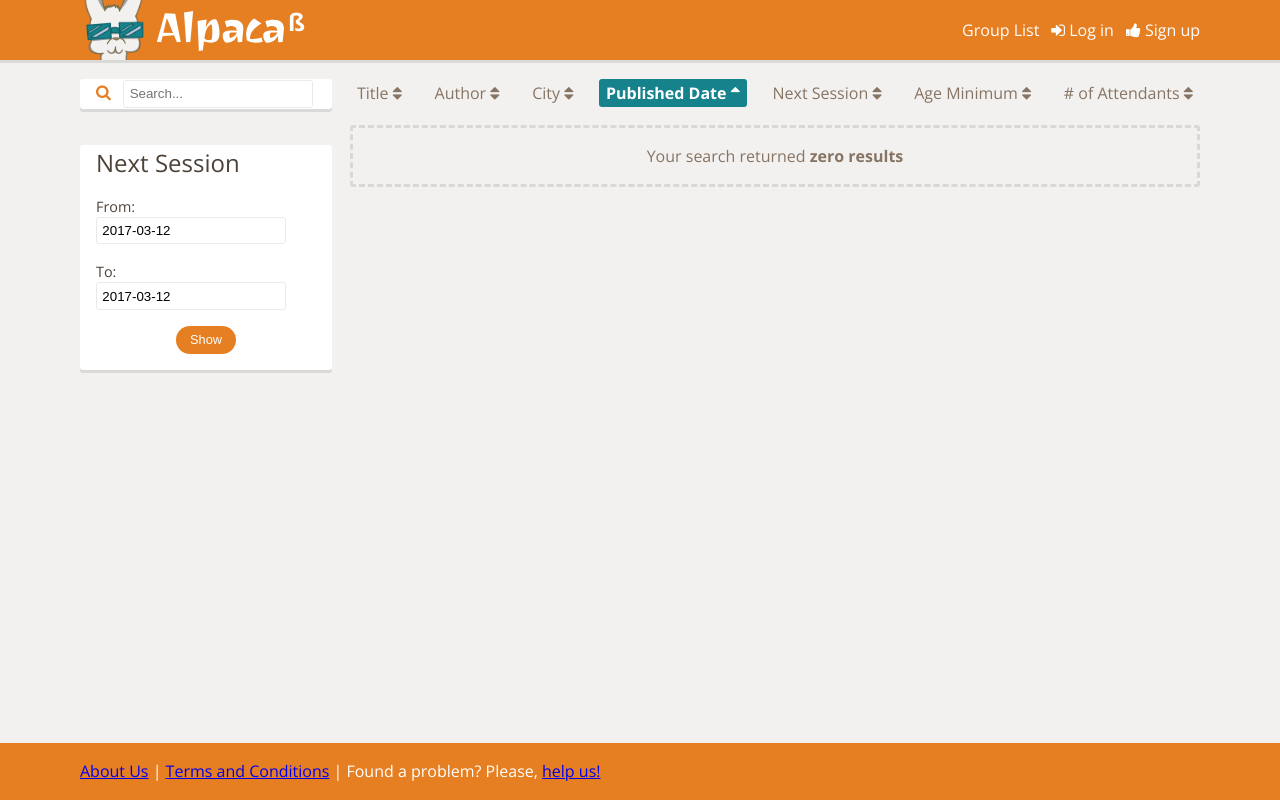
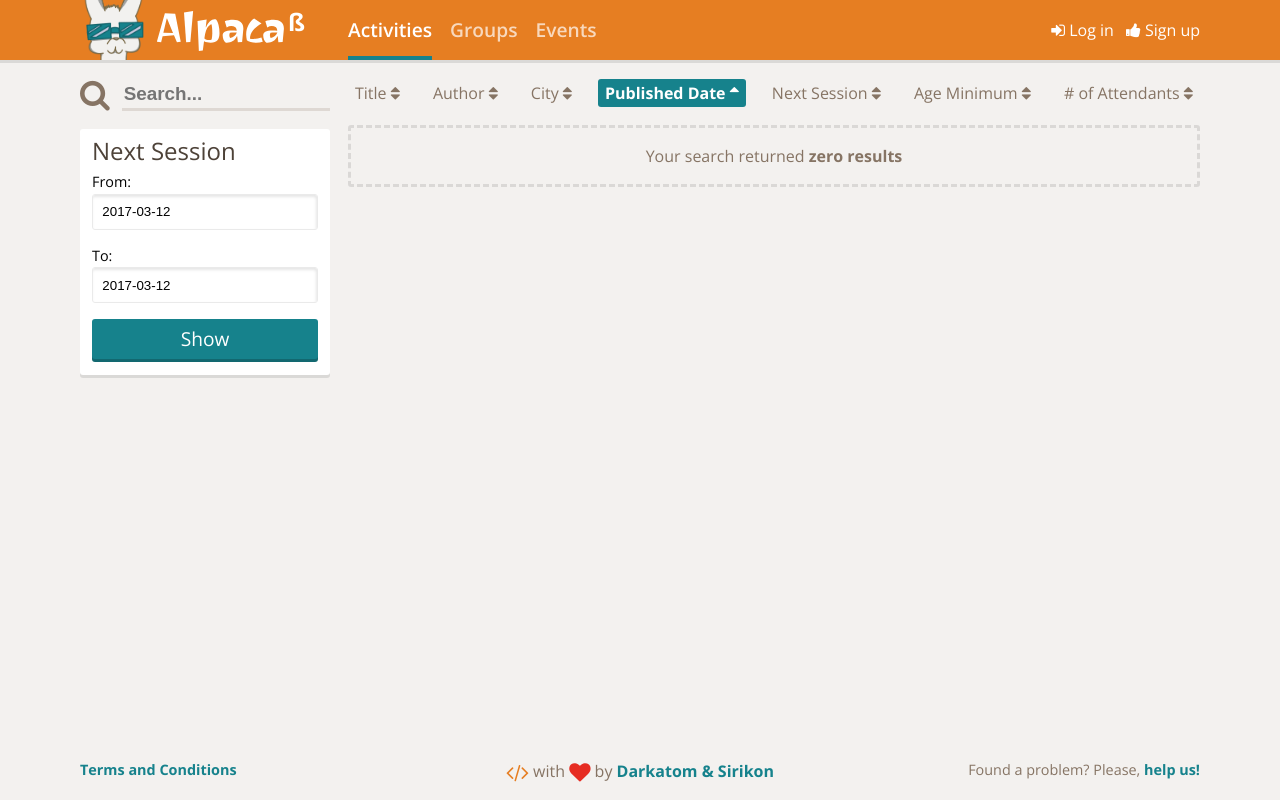
Before and after one commit to Sirikon/WarLlama, a Django app: page / in a window 1280 px wide. Run offline with Django 3.2, Linux system fonts and the light colour scheme; data that the repository does not hold is empty; style sheets or scripts are compiled from the project's sources; parts of the project's set-up code (start-up, migrations or seed data) failed here and were passed over; some libraries are stand-ins or nearby versions.

Commit message:
More work on UI

```diff
--- a/src/Alpaca/templates/Alpaca/group-index/visuals/_group-filter-panel.html
+++ b/src/Alpaca/templates/Alpaca/group-index/visuals/_group-filter-panel.html
@@ -1,7 +1,7 @@
 {% load i18n %}
 
-<div class="al-content-panel al-content-sidebar">
-    <h2>{% trans "Show" %}</h2>
+<div class="al-sidebar-section">
+    <h2 class="al-sidebar-section-title">{% trans "Show" %}</h2>
     <form name="filter_form" method="GET" class="al-form-base al-panel-form">
         <input type="radio" name="filter" onclick="location.href=this.value;" value="?filter=all"
             {% if current_filter == "all" or current_filter is None %} checked {% endif %}>
--- a/src/Alpaca/templates/Alpaca/index.html
+++ b/src/Alpaca/templates/Alpaca/index.html
@@ -1,23 +1,10 @@
 {% extends './shared/layouts/_layout.html' %}
 {% load i18n %}
 
-{% block title %}
+{% block content %}
     <!-- Tomorrow sessions bar goes here -->
-{% endblock %}
-
-{% block content %}
     <div class="al-flex-row al-flex-stretch-content">
-        <div class="al-flex-column">
-            {% if user.is_authenticated %}
-                <a href="{% url 'alpaca:new_activity' %}" class="al-button al-margin-top">
-                    <i class="fa fa-plus" aria-hidden="true"></i>
-                    <span>{% trans "New Activity" %}</span>
-                </a>
-                <a href="{% url 'alpaca:new_group' %}" class="al-button al-margin-top">
-                    <i class="fa fa-plus" aria-hidden="true"></i>
-                    <span>{% trans "New Group" %}</span>
-                </a>
-            {% endif %}
+        <div class="al-flex-column al-sidebar">
 
             {% include "./shared/visuals/_search-bar.html" %}
 
@@ -25,8 +12,8 @@
                 {% include "./shared/visuals/_filter-panel.html" %}
             {% endif %}
 
-            <!-- Where Panel -->
-            {% include "./shared/visuals/_form-panel.html" %}
+            <!-- When Panel -->
+            {% include "./shared/visuals/_when-panel.html" %}
         </div>
         <div class="al-flex-grow">
             <div class="al-margin-left">
--- a/src/Alpaca/templates/Alpaca/shared/layouts/_layout.html
+++ b/src/Alpaca/templates/Alpaca/shared/layouts/_layout.html
@@ -13,7 +13,7 @@
     <body>
         <div class="al-header">
             <div class="al-header-content al-flex-row">
-                <div class="al-flex-row">
+                <div class="al-flex-row al-header-logo-wrapper">
                     <a href="/">
                         <div class="al-header-logo">
                             <div class="al-header-logo-face" style="background-image: url({% static 'Al-Paquita_Branding.png' %});"></div>
@@ -22,11 +22,40 @@
                     </a>
                     <h3 class="al-header-subtitle">ß</h3>
                 </div>
-                <div class="al-flex-grow">
+                <div class="al-header-navigation al-flex-grow">
+                    {% url 'alpaca:index' as index_url %}
+                    {% url 'alpaca:group_index' as group_index_url %}
 
+                    {% if user.is_authenticated %}
+                        {% if request.path == index_url %}
+                            <a href="{% url 'alpaca:new_activity' %}" class="al-button al-button-inline al-header-navigation-action">
+                                <i class="fa fa-plus" aria-hidden="true"></i>
+                                <span>{% trans "New Activity" %}</span>
+                            </a>
+                        {% endif %}
+
+                        {% if request.path == group_index_url %}
+                            <a href="{% url 'alpaca:new_group' %}" class="al-button al-button-inline al-header-navigation-action">
+                                <i class="fa fa-plus" aria-hidden="true"></i>
+                                <span>{% trans "New Group" %}</span>
+                            </a>
+                        {% endif %}
+                    {% endif %}
+
+                    {% comment %}TODO: Translate this{% endcomment %}
+                    {% spaceless %}
+                    <a
+                    class="al-header-navigation-option {% if request.path == index_url %}active{% endif %}"
+                    href="{{ index_url }}">Activities</a>
+                    <a
+                    class="al-header-navigation-option {% if request.path == group_index_url %}active{% endif %}"
+                    href="{{ group_index_url }}">Groups</a>
+                    <a
+                    class="al-header-navigation-option">Events</a>
+                    {% endspaceless %}
                 </div>
                 <div class="al-header-menu al-flex-row">
-                    <a href="{% url 'alpaca:group_index'%}"> {% trans "Group List" %}</a>
+                    {% comment %}<a href="{% url 'alpaca:group_index'%}"> {% trans "Group List" %}</a>{% endcomment %}
                     {% if user.is_authenticated %}
                         <a href="/profile/{{user.username}}">
                             <i class="fa fa-sliders"></i>
@@ -49,9 +78,27 @@
 
         <div class="al-footer">
             <div class="al-footer-content">
-                <p><a href="{% url 'alpaca:about_us'%}">{% trans "About Us" %}</a>
-                 | <a href="{% url 'alpaca:terms_conditions'%}">{% trans "Terms and Conditions" %}</a>
-                 | {% trans "Found a problem? Please," %} <a href="https://github.com/Darkatom/WarLlama/issues">{% trans "help us!" %}</a></p>
+                <p class="al-text-center">
+
+
+                    <i class="fa fa-lg fa-code"></i>
+                    <span>with</span>
+                    <i class="fa fa-lg fa-heart"></i>
+                    <span>by</span>
+                    <a class="al-footer-link" href="{% url 'alpaca:about_us'%}">Darkatom & Sirikon</a>
+
+                    <span class="al-float-right al-footer-side-detail">
+                        {% trans "Found a problem? Please," %}
+                        <a class="al-footer-link" href="https://github.com/Darkatom/WarLlama/issues">{% trans "help us!" %}</a>
+                    </span>
+
+                    <span class="al-float-left al-footer-side-detail">
+                        <a class="al-footer-link" href="{% url 'alpaca:terms_conditions'%}">
+                            {% trans "Terms and Conditions" %}
+                        </a>
+                    </span>
+
+                </p>
             </div>
         </div>
     </body>
--- a/src/Alpaca/templates/Alpaca/shared/visuals/_search-bar.html
+++ b/src/Alpaca/templates/Alpaca/shared/visuals/_search-bar.html
@@ -1,11 +1,6 @@
 {% load i18n %}
 
-<div class="al-content-panel al-content-sidebar">
-    <form name="search_form" method="GET" class="al-panel-form">
-        <span>
-            <i class="fa fa-search al-icon" aria-hidden="true"></i>
-            &nbsp;
-            <input type="text" class="search-bar" name="search" placeholder="{% trans 'Search...' %}">
-        </span>
-    </form>
-</div>
+<form class="al-search-bar al-flex-row al-flex-align-end" name="search_form" method="GET">
+    <i class="fa fa-search al-search-bar-magnifier" aria-hidden="true"></i>
+    <input type="text" class="al-search-bar-input" name="search" placeholder="{% trans 'Search...' %}">
+</form>
--- /dev/null
+++ b/src/Alpaca/templates/Alpaca/shared/visuals/_when-panel.html
@@ -0,0 +1,19 @@
+{% load i18n %}
+
+<div class="al-sidebar-section al-when-panel">
+    <h2 class="al-sidebar-section-title">{{ form_title }}</h2>
+    <form method="POST" class="al-form-base">
+        {% csrf_token %}
+        {{ form.as_p }}
+        <div class="al-submit-wrapper">
+            <input type="submit" class="al-button" name="{{ form_name }}" value="{{ submit_text }}"/>
+        </div>
+    </form>
+
+    {% if rich_field_name is not None and rich_field_name != "" %}
+        <script>
+            CKEDITOR.replace( '{{ rich_field_name }}' );
+        </script>
+    {% endif %}
+    {% block other-content %}{% endblock %}
+</div>
--- a/src_front/sass/main.scss
+++ b/src_front/sass/main.scss
@@ -8,6 +8,9 @@
 @import './shared/visuals/card';
 @import './shared/visuals/empty';
 @import './shared/visuals/floating-box';
+@import './shared/visuals/order-bar';
+@import './shared/visuals/search-bar';
+@import './shared/visuals/when-panel';
 
 @import './activity/activity';
 
--- a/src_front/sass/shared/_flex.scss
+++ b/src_front/sass/shared/_flex.scss
@@ -41,4 +41,8 @@
     &-align-start {
         align-items: flex-start;
     }
+
+    &-align-end {
+        align-items: flex-end;
+    }
 }
--- a/src_front/sass/shared/_global.scss
+++ b/src_front/sass/shared/_global.scss
@@ -91,6 +91,14 @@ body {
     float: right;
 }
 
+.al-float-left {
+    float: left;
+}
+
+.al-text-center {
+    text-align: center;
+}
+
 .al-margin-top {
     margin-top: 18px;
 }
--- a/src_front/sass/shared/_layout.scss
+++ b/src_front/sass/shared/_layout.scss
@@ -15,6 +15,11 @@ $header-height: 60px;
         display: flex;
         align-items: center;
         height: $header-height;
+
+        &-wrapper.al-flex-row {
+            justify-content: flex-start;
+            min-width: 250px + 18px;
+        }
 
         &-face {
             width: 67px;
@@ -50,6 +55,37 @@ $header-height: 60px;
         }
     }
 
+    &-navigation {
+        &-option {
+            text-decoration: none;
+            display: inline-block;
+            line-height: 60px;
+            font-size: 1.2em;
+            font-weight: 600;
+            margin-right: 18px;
+            color: rgba(255,255,255,0.7);
+            box-shadow: inset 0px 0px 0px $accent;
+            transition: all 0.1s ease;
+
+            &:hover:not(.active) {
+                color: rgba(255,255,255,0.9);
+                box-shadow: inset 0px -2px 0px $accent;
+            }
+
+            &.active {
+                color: white;
+                box-shadow: inset 0px -4px 0px $accent;
+            }
+        }
+        &-action.al-button {
+            float: right;
+            font-size: 1.2em;
+            line-height: 40px;
+            margin-top: 8px;
+            padding: 0 10px;
+        }
+    }
+
     &-menu {
         margin: 0;
         text-align: right;
@@ -63,26 +99,21 @@ $header-height: 60px;
     }
 }
 
-.al-order-bar {
-    width: 100%;
+.al-sidebar {
+    width: 250px;
+    max-width: 250px;
 
-    margin: 18px 0;
+    &-section {
+        @extend .al-panel;
+        margin-top: 18px;
+        width: 100%;
+        box-sizing: border-box;
+        padding: 5px 12px 10px 12px;
 
-    display: flex;
-    flex-direction: row;
-    flex-wrap: wrap;
-    justify-content: space-between;
-
-    &-item {
-        text-decoration: none;
-        color: $gray;
-        padding: 3px 7px;
-        border-radius: 3px;
-
-        &--active {
-            background-color: $accent;
-            color: white;
-            font-weight: bold;
+        &-title {
+            font-weight: 300;
+            color: $dark-gray;
+            margin: 0;
         }
     }
 }
@@ -111,20 +142,10 @@ $header-height: 60px;
 
         hr { border: none; border-bottom: 2px solid rgba($gray, 0.1); margin: 0.7em 0; }
     }
-
-    &-sidebar {
-        width: 220px;
-
-        h1, h2, h3 {
-            margin: 0;
-            font-weight: 300;
-            font-style: normal;
-        }
-    }
 }
 
 .al-footer {
-    background-color: $brand;
+    // background-color: $brand;
 
     right: 0;
     bottom: 0;
@@ -134,9 +155,33 @@ $header-height: 60px;
     padding: 0.10rem;
 
     &-content {
-        color: #fff;
+        color: $gray;
         max-width: $responsive-breakpoint;
         margin: auto;
         padding: 0 20px;
     }
+
+    &-link {
+        color: $accent;
+        text-decoration: none;
+        font-weight: bold;
+    }
+
+    &-side-detail {
+        font-size: .9em;
+        width: 250px;
+        text-align: left;
+
+        &.al-float-right {
+            text-align: right;
+        }
+    }
+
+    .fa-code {
+        color: $brand;
+    }
+
+    .fa-heart {
+        color: $detail_red;
+    }
 }
--- /dev/null
+++ b/src_front/sass/shared/visuals/_order-bar.scss
@@ -0,0 +1,25 @@
+@import '../variables';
+
+.al-order-bar {
+    width: 100%;
+
+    margin: 18px 0;
+
+    display: flex;
+    flex-direction: row;
+    flex-wrap: wrap;
+    justify-content: space-between;
+
+    &-item {
+        text-decoration: none;
+        color: $gray;
+        padding: 3px 7px;
+        border-radius: 3px;
+
+        &--active {
+            background-color: $accent;
+            color: white;
+            font-weight: bold;
+        }
+    }
+}
--- /dev/null
+++ b/src_front/sass/shared/visuals/_search-bar.scss
@@ -0,0 +1,25 @@
+@import '../variables';
+
+.al-search-bar {
+    margin-top: 18px;
+    width: 250px;
+    &-magnifier {
+        font-size: 2em;
+        margin-right: 12px;
+        color: $gray;
+    }
+    &-input {
+        -moz-appearance: none;
+        -webkit-appearance: none;
+        appearance: none;
+        font-size: 1.18em;
+        width: 0;
+        flex-grow: 1;
+        background-color: transparent;
+        border: none;
+        border-bottom: 3px solid rgba($gray, 0.2);
+        color: $accent;
+        font-weight: 600;
+        padding-bottom: 0.15em;
+    }
+}
--- /dev/null
+++ b/src_front/sass/shared/visuals/_when-panel.scss
@@ -0,0 +1,14 @@
+@import '../variables';
+
+.al-when-panel {
+    padding-bottom: 1px;
+
+    .al-form-base {
+        p {
+            margin-top: 5px;
+        }
+        label {
+            display: block;
+        }
+    }
+}
```
Also changed, not shown: src/Alpaca/templates/Alpaca/group-index/group-index.html (+3 -12 lines), src/Alpaca/templates/Alpaca/shared/visuals/_filter-panel.html (+6 -5 lines).
